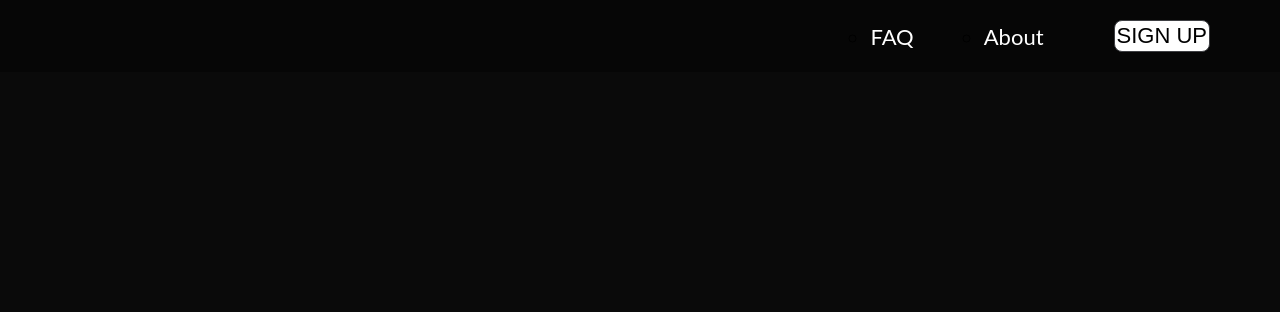
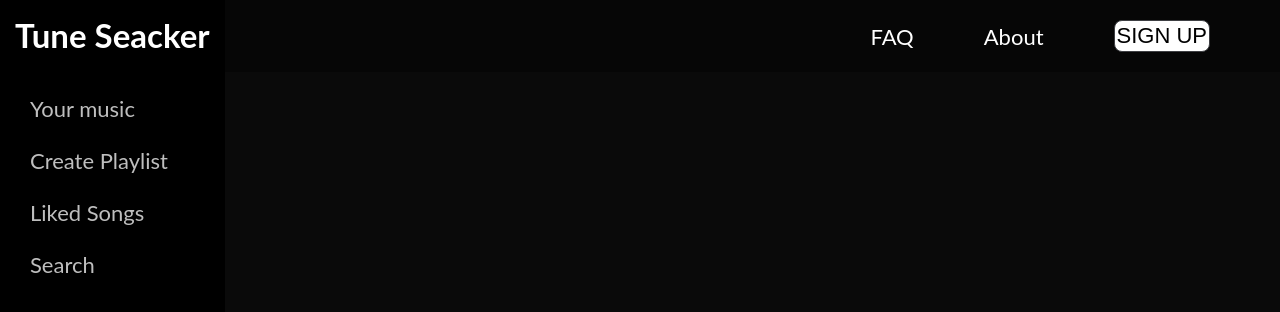
Before and after one commit to petrovion/Tune-Seacker, a plain HTML site: page index.html in a window 1280 px wide. Drawn offline with Linux system fonts and the light colour scheme.

Commit message:
side bar

```diff
--- a/index.html
+++ b/index.html
@@ -8,12 +8,11 @@
     <title>Tune Seacker</title>
   </head>
   <body>
+    <header>
       <nav>
-      <ul>
-        <div id="headnav">
         <ul class="head-list">
-            <li class="list-item"><a href="#">FAQ</a></li>
-            <li class="list-item"><a href="#">About</a></li>
+          <li><a href="#">FAQ</a></li>
+          <li><a href="#">About</a></li>
           <button
             onclick="location.href='http://www.example.com'"
             type="button"
@@ -21,8 +20,28 @@
             SIGN UP
           </button>
         </ul>
+      </nav>
+    </header>
+    <aside>
+      <div class="title">
+        <a href="index.html">
+          <h2>Tune Seacker</h2>
+        </a>
       </div>
+      <ul class="nav-side">
+        <li>
+          <a href="#"> Your music </a>
+        </li>
+        <li>
+          <a href="#"> Create Playlist</a>
+        </li>
+        <li>
+          <a href="#"> Liked Songs</a>
+        </li>
+        <li>
+          <a href="#"> Search</a>
+        </li>
       </ul>
-    </nav>
+    </aside>
   </body>
 </html>
--- a/style.css
+++ b/style.css
@@ -22,12 +22,14 @@ body {
   margin-bottom: 97px;
 }
 /* nav bar */
-#headnav {
+header {
+  z-index: -1;
   position: fixed;
   background-color: #060606;
   width: 100%;
 }
 .head-list {
+  list-style-type: none;
   padding: 20px;
   display: flex;
   align-items: center;
@@ -47,3 +49,30 @@ body {
   font-size: 22px;
   padding: 2px;
 }
+/* side bar */
+aside {
+  position: fixed;
+  background-color: rgb(0, 0, 0);
+  height: 100%;
+  width: 225px;
+}
+aside a {
+  color: rgb(190, 190, 190);
+  text-decoration: none;
+}
+aside a:hover {
+  color: rgb(255, 255, 255);
+  transition: 0.4s;
+}
+aside h2 {
+  color: white;
+  padding: 15px;
+}
+aside ul li {
+  list-style-type: none;
+  margin: 25px 30px 25px;
+}
+.icon {
+  width: 20px;
+  color: white;
+}
```
Also changed, not shown: img/music-note.svg (added). Lines whose indentation alone changed are shown as unchanged.
